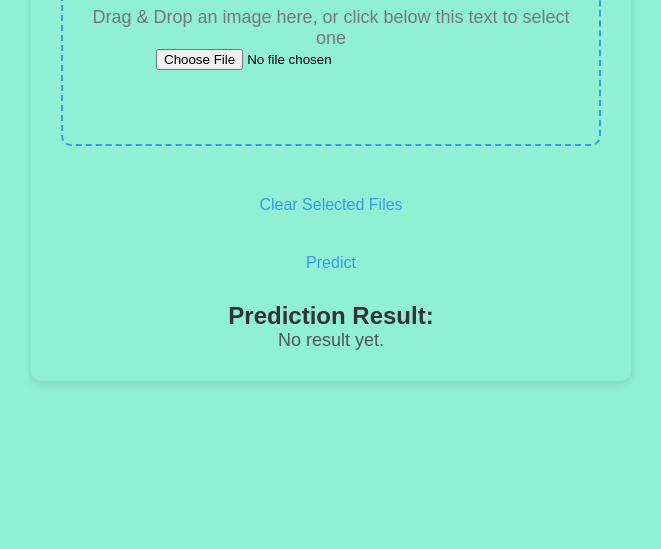
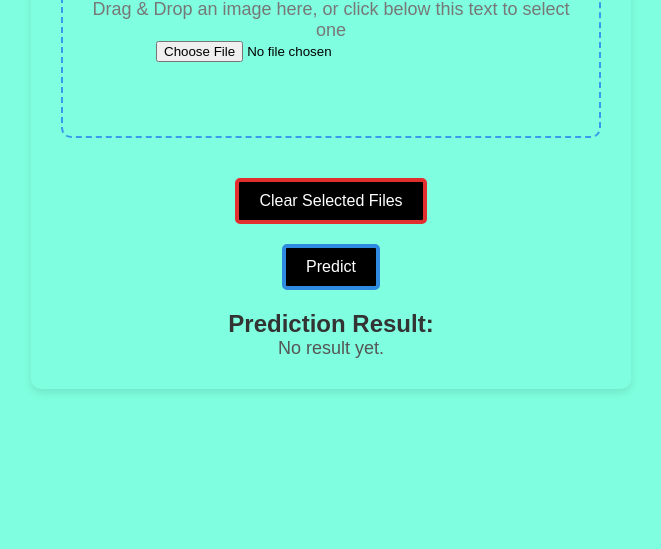
Before and after one commit to sharktide/recycleAI-desktop-windows, an Electron app: page index.html in a window 800 px wide. Shown: the part 251-800 px from the top of the page, without its empty margins (69-730 px from the left). Drawn offline with Linux system fonts and the light colour scheme; no server answers.

Commit message:
Update UI

```diff
--- a/main.js
+++ b/main.js
@@ -96,7 +96,6 @@ async function checkForUpdates() {
     }
 
     log.info(`New version available: ${latestVersion}`);
-    window.alert("An update for RecycleAI is avalible. It will be automatically installed. If the update installer requests you to close this app, you may.")
 
     // Fetch the download URL for the latest version from your /url endpoint
     const urlResponse = await axios.get('https://sharktide-recycleai-latest-windows.hf.space/url');
--- a/styles.css
+++ b/styles.css
@@ -2,12 +2,12 @@
   margin: 0;
   padding: 0;
   box-sizing: border-box;
-    background-color: rgb(143, 240, 212);
+  background-color: rgb(127, 255, 223);
 }
 
 body {
   font-family: Arial, sans-serif;
-    background-color: rgb(143, 240, 212);
+  background-color: rgb(127, 255, 223);
   display: flex;
   justify-content: center;
   align-items: center;
@@ -16,7 +16,7 @@
 
 .container {
   text-align: center;
-    background-color: rgb(143, 240, 212);
+  background-color: rgb(127, 255, 223);
   padding: 30px;
   border-radius: 10px;
   box-shadow: 0 4px 8px rgba(0, 0, 0, 0.1);
@@ -47,26 +47,41 @@
   height: 75px;
 }
 
-  button {
-    background-color: rgb(143, 240, 212);
-    color: #389aea;
+#predictButton {
+  background-color: rgb(0, 0, 0);
+  color: #ffffff;
   border: none;
   padding: 10px 20px;
   cursor: pointer;
   border-radius: 5px;
   font-size: 16px;
   margin-top: 20px;
+  border: 4px solid #2f8be1;
+}
+
+#clearSelectorButton {
+  background-color: rgb(0, 0, 0);
+  color: #ffffff;
+  border: none;
+  padding: 10px 20px;
+  cursor: pointer;
+  border-radius: 5px;
+  font-size: 16px;
+  margin-top: 20px;
+  border: 4px solid #e12f2f;
 }
 
 
 
 
-  button:hover {
-    background-color: #0f6e86;
+#predictButton:hover {
+  background-color: rgb(255, 255, 255);
+  color: #2f8be1;
 }
 
 #clearSelectorButton:hover {
-    background-color: #0f6e86;
+  background-color: rgb(255, 255, 255);
+  color: #e12f2f;
 }
 
 
```
Lines whose indentation alone changed are shown as unchanged.
